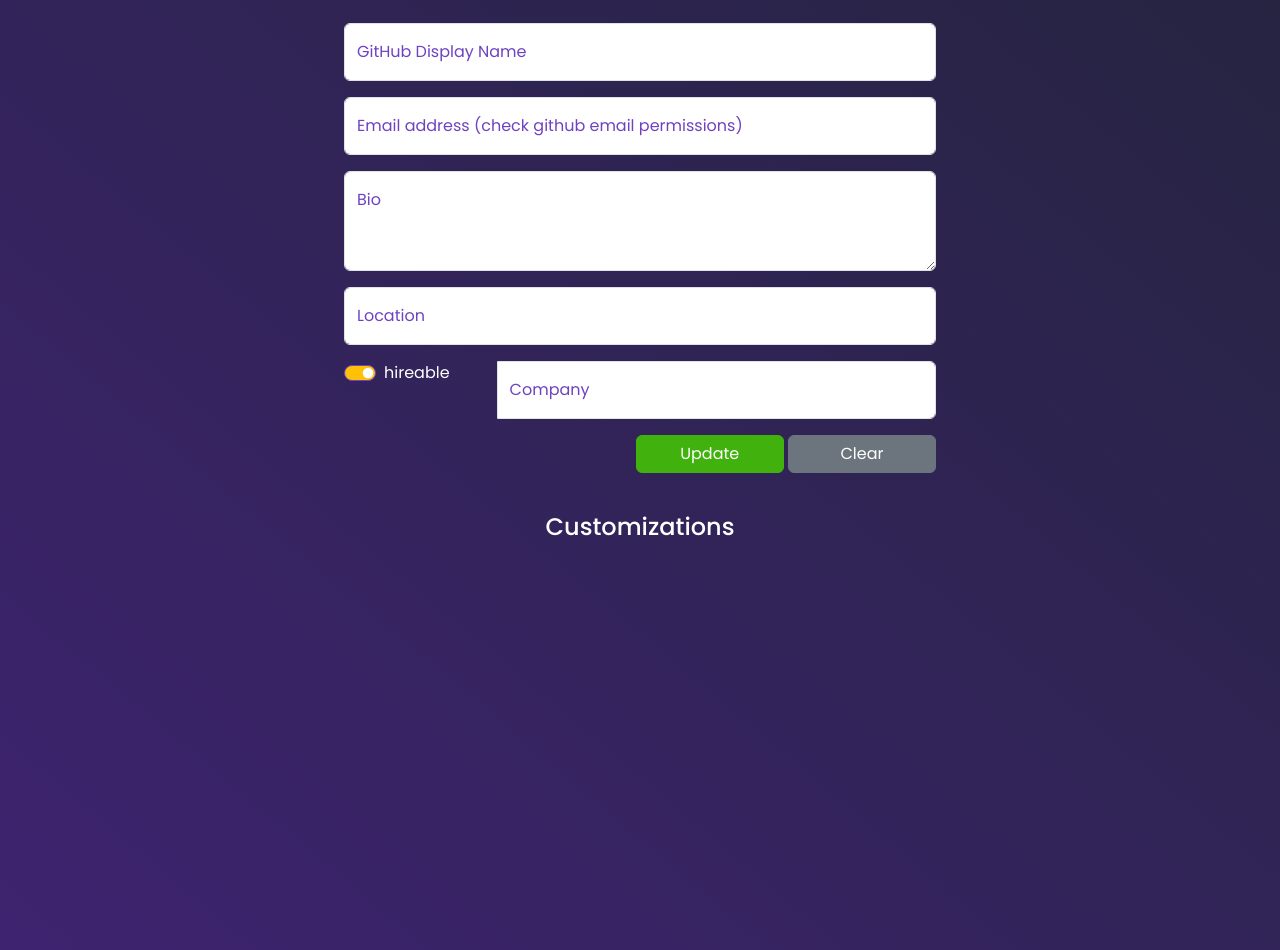
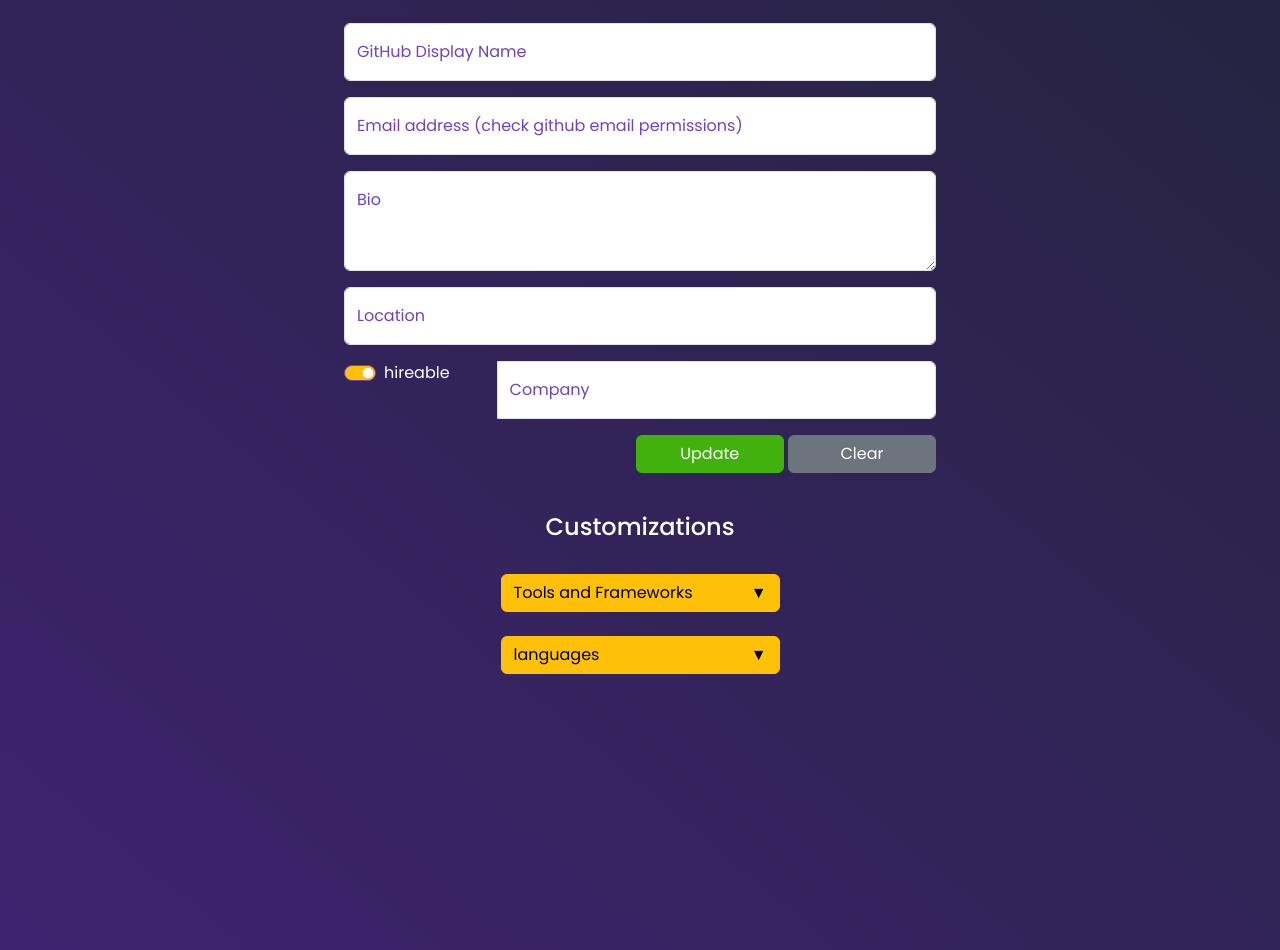
Before and after one commit to BradleyGilden/GitCraft, a Flask app: page /settings in a window 1280 px wide. Shown: the part 126-1076 px from the top of the page. Run offline with Flask 3, Linux system fonts and the light colour scheme; the visitor is signed in with stand-in values (Sample User, id 1); parts of the project's set-up code (start-up, migrations or seed data) failed here and were passed over; some libraries are stand-ins or nearby versions.

Commit message:
appending options

```diff
--- a/app/static/js/settings.js
+++ b/app/static/js/settings.js
@@ -3,6 +3,21 @@ const charCountElement = document.getElementById('charCount');
 const hireableCheck = document.getElementById('hireable');
 const detailsForm = document.getElementById('gitUserDetails')
 const clearBtn = document.getElementById('git-clear');
+const toolCard = document.getElementById('tool-card');
+
+
+
+const toolsList = ["docker", "VsCode", "Flask", "ExpressJs", "NodeJs", "React", "Vue"]
+for (let tool of toolsList) {
+  toolCard.innerHTML += `
+  <div class="form-check">
+    <input class="form-check-input" type="checkbox" value="" id="${tool}Id">
+    <label class="form-check-label" for="${tool}Id">
+      ${tool}
+    </label>
+  </div>
+  `;
+}
 
 // Add event listener for the 'input' event
 textarea.addEventListener('input', function() {
--- a/app/templates/settings.html
+++ b/app/templates/settings.html
@@ -106,8 +106,21 @@
         </div>
       </form>
       <h4 class="text-center text-white mt-3">Customizations</h4>
-      <div class="container" style="min-height: 400px;">
-
+      <div class="container d-flex flex-column align-items-center" style="min-height: 400px;">
+        <button class="btn btn-warning mt-4 d-flex justify-content-between w-25" type="button" data-bs-toggle="collapse" data-bs-target="#tools" aria-expanded="false" aria-controls="tools">
+          <span>Tools and Frameworks</span> <span>&#9660;</span>
+        </button>
+        <div class="collapse mt-3 w-50" id="tools">
+          <div class="card card-body d-flex flex-row flex-wrap gap-2 bg-dark text-white" id="tool-card">
+          </div>
+        </div>
+        <button class="btn btn-warning mt-4 d-flex justify-content-between w-25" type="button" data-bs-toggle="collapse" data-bs-target="#languages" aria-expanded="false" aria-controls="languages">
+          <span>languages</span> <span>&#9660;</span>
+        </button>
+        <div class="collapse mt-3 w-50" id="languages">
+          <div class="card card-body">
+          </div>
+        </div>
       </div>
     </div>
   </body>
```
